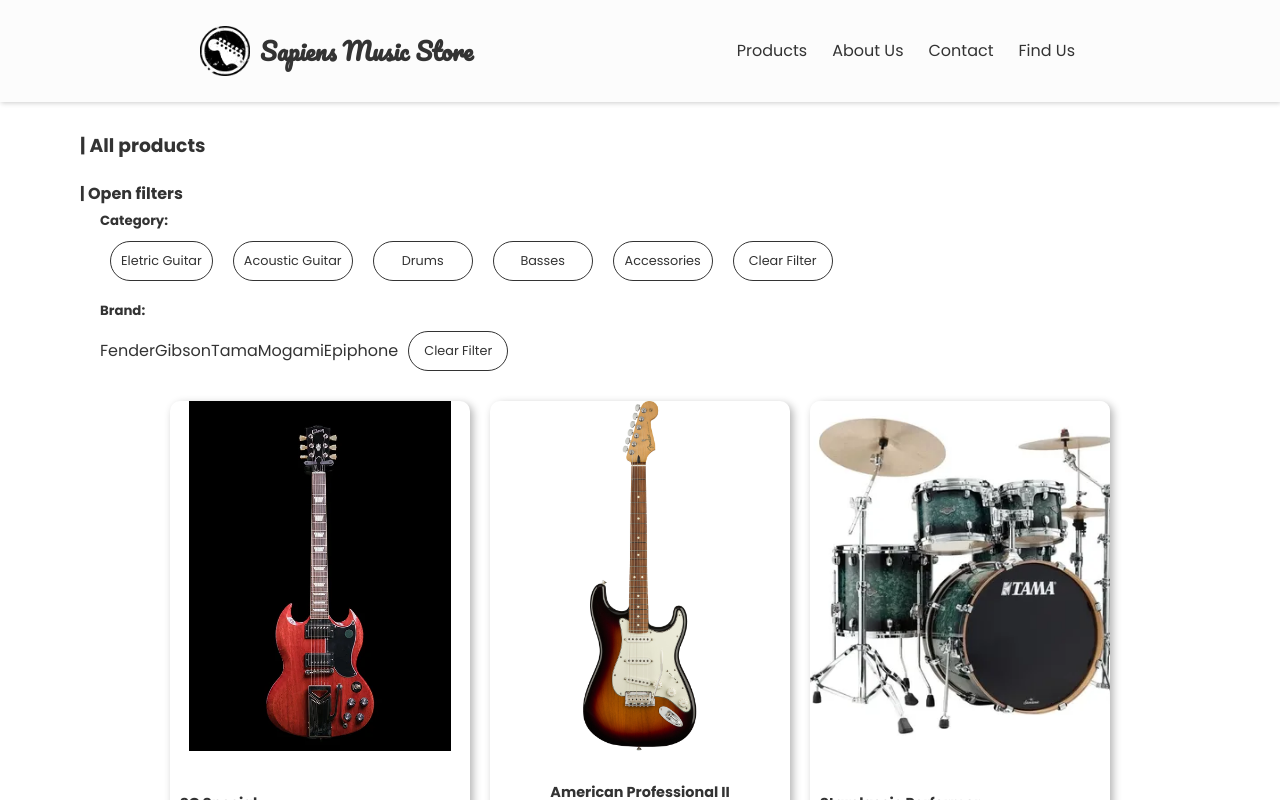
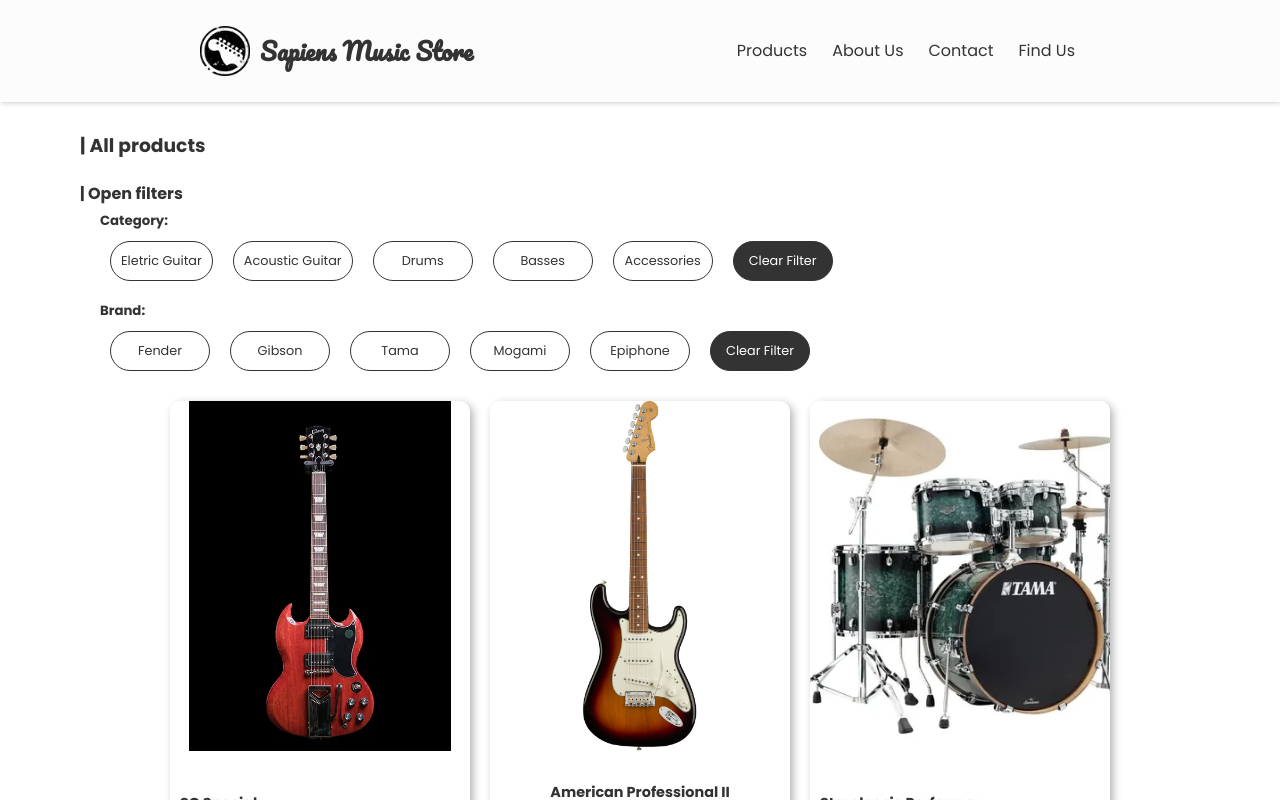
Before and after one commit to willsgobi/sapiensmusicstore, a Next.js app: page /products in a window 1280 px wide. Both pictures are taken after a click on the element "| Open filters". Shown: the top 800 px of the page. Built offline with nearby package versions, Linux system fonts and the light colour scheme.

Commit message:
correção no layout das tags e no title do head

```diff
--- a/src/components/ProductDetails/ProductDetails.tsx
+++ b/src/components/ProductDetails/ProductDetails.tsx
@@ -136,7 +136,7 @@
                 product && (
                     <div className={styles.contentDetails}>
                         <Head>
-                            <title>{product.name ?? "Sapiens Music Store"}</title>
+                            <title>{product.name} | Sapiens Music Store</title>
                         </Head>
                         <h3>| {product.name}</h3>
                         <p className={styles.color}>Color: {product.color}</p>
--- a/src/components/Products/AllProducts.module.scss
+++ b/src/components/Products/AllProducts.module.scss
@@ -26,6 +26,7 @@
     display: flex;
     flex-wrap: wrap;
     align-items: center;
+
     > span {
         text-align: center;
         border: 1px solid #333;
@@ -46,3 +47,14 @@
     padding-bottom: 10px;
     padding-left: 20px;
 }
+
+.clearFilter {
+    background-color: #333;
+    color: white;
+    transition: .3s;
+
+    &:hover {
+        background-color: #000;
+        box-shadow: 1px 1px 3px rgba($color: #000000, $alpha: 0.7);
+    }
+}
--- a/src/components/Products/AllProducts.tsx
+++ b/src/components/Products/AllProducts.tsx
@@ -1,3 +1,4 @@
+import Head from 'next/head';
 import Link from 'next/link';
 import { useEffect, useState } from 'react';
 import Content from '../Content/Content'
@@ -75,6 +76,9 @@
 
     return <Content id="allProducts">
         <>
+            <Head>
+                <title>All Products | Sapiens Music Store</title>
+            </Head>
             <h3>| All products</h3>
             <div className={styles.filterBy}>
                 <h4 onClick={() => {
@@ -90,19 +94,16 @@
                                 return (<span key={index} onClick={() => filterProducts(item.id, "category")}>{item.name}</span>)
                             })
                         }
-                        <span onClick={() => filterProducts(0, "clear")}>Clear Filter</span>
+                        <span className={styles.clearFilter} onClick={() => filterProducts(0, "clear")}>Clear Filter</span>
                     </div>
                     <h5>Brand:</h5>
                     <div className={styles.filterTag}>
                         {
                             brands && brands.map((item: any, index: number) => {
-                                return (
-                                <div key={index}>
-                                    <span onClick={() => filterProducts(item.id, "brand")}>{item.name}</span>
-                                </div>)
+                                return (<span key={index} onClick={() => filterProducts(item.id, "brand")}>{item.name}</span>)
                             })
                         }
-                        <span onClick={() => filterProducts(0, "clear")}>Clear Filter</span>
+                        <span className={styles.clearFilter} onClick={() => filterProducts(0, "clear")}>Clear Filter</span>
                     </div>
                 </>
                 }
```
